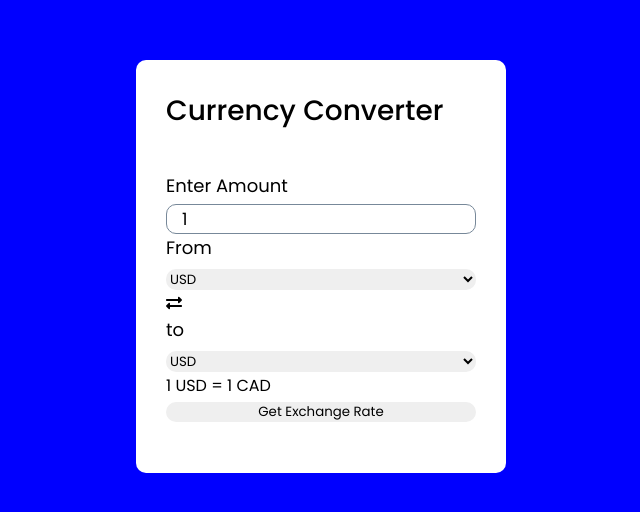
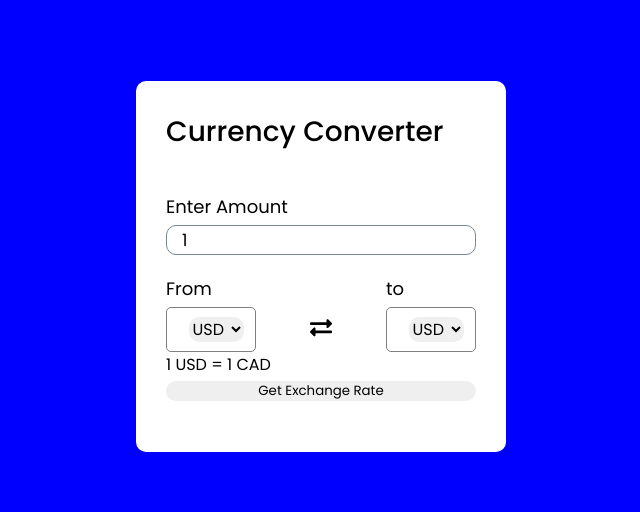
Before and after one commit to AlexOcegueda/my-websites, a plain HTML site: page currency-converter-website/index.html in a window 1280 px wide. Shown: the part 134-646 px from the top of the page, without its empty margins (319-959 px from the left). Drawn offline with Linux system fonts and the light colour scheme.

Commit message:
Adjusted layout of droplists

```diff
--- a/currency-converter-website/style.css
+++ b/currency-converter-website/style.css
@@ -41,9 +41,44 @@ form p {
     font-size: 18px;
     margin-bottom: 5px;
 }
+
 form input {
     height: 30px;
     font-size: 17px;
     padding: 0 15px;
     border: 1px solid lightslategray;
 }
+
+form input:focus {
+    padding: 0 14px;
+    border: 2px solid blue;
+}
+
+form .droplist {
+    display: flex;
+    align-items: center;
+    justify-content: space-between;
+    margin-top: 20px;
+}
+
+.droplist .select-box {
+    display: flex;
+    width: 90px;
+    height: 45px;
+    border-radius: 5px;
+    align-items: center;
+    justify-content: center;
+    border: 1px solid gray;
+}
+
+.select-box select {
+    width: auto;
+    font-size: 16px;
+    margin: 0 -5px 0 5px;
+}
+
+.droplist .icon {
+    cursor: pointer;
+    font-size: 22px;
+    margin-top: 30px;
+}
```
